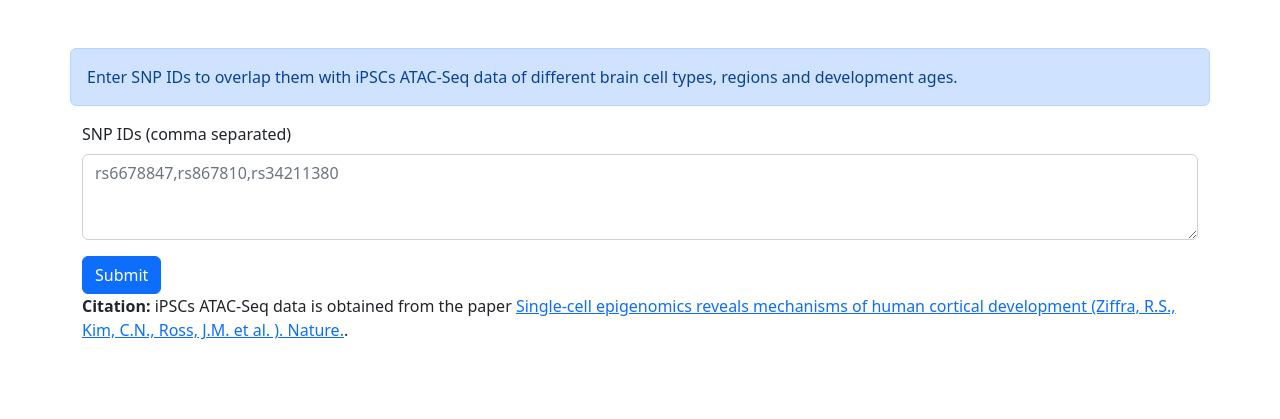
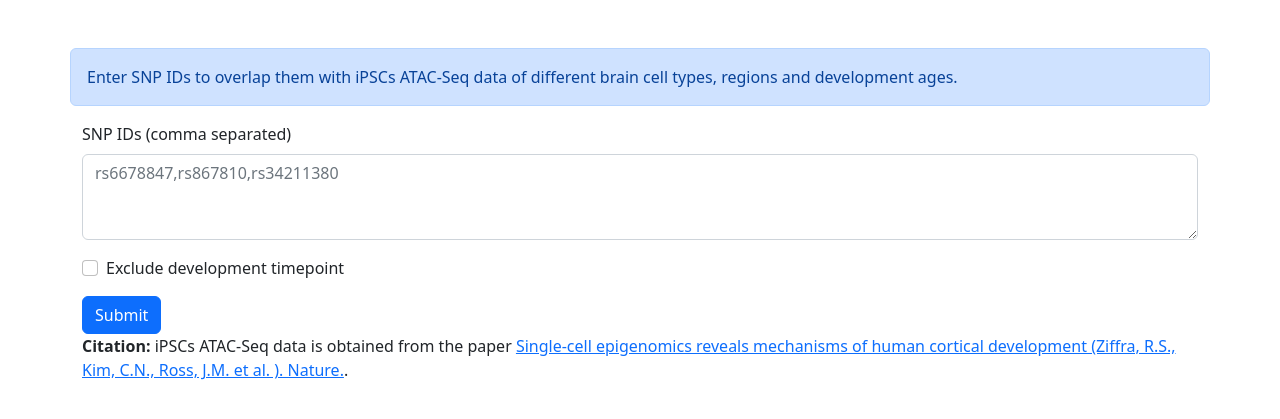
Before and after one commit to OmarLaham/brainSNPeak, a Django app: page /query_snp_ids in a window 1280 px wide. Shown: the part 56-475 px from the top of the page. Run offline with Django 4.2, Linux system fonts and the light colour scheme; parts of the project's set-up code (start-up, migrations or seed data) failed here and were passed over; some libraries are stand-ins or nearby versions.

Commit message:
add 'exclude development timepoints' feature

```diff
--- a/brainSNPeak/brainsnpeak/templates/pages/query_snp_ids.html
+++ b/brainSNPeak/brainsnpeak/templates/pages/query_snp_ids.html
@@ -16,6 +16,14 @@
 				<label for="snpIDs" class="form-label">SNP IDs (comma separated)</label>
 				<textarea class="form-control" id="snpIDs" name="snp_ids" placeholder="rs6678847,rs867810,rs34211380" rows="3"></textarea>
 			  </div>
+
+			  <div class="mb-3 form-check">
+					<input class="form-check-input" type="checkbox" value="" id="chkHideDevDetails" name="hide_dev_details">
+					<label class="form-check-label" for="chkHideDevDetails">
+						Exclude development timepoint
+					</label>
+				</div>
+
 			  <button type="submit" class="btn btn-primary">Submit</button>
 			</form>
 
```
Also changed, not shown: brainSNPeak/config/views.py (+18 -4 lines).
